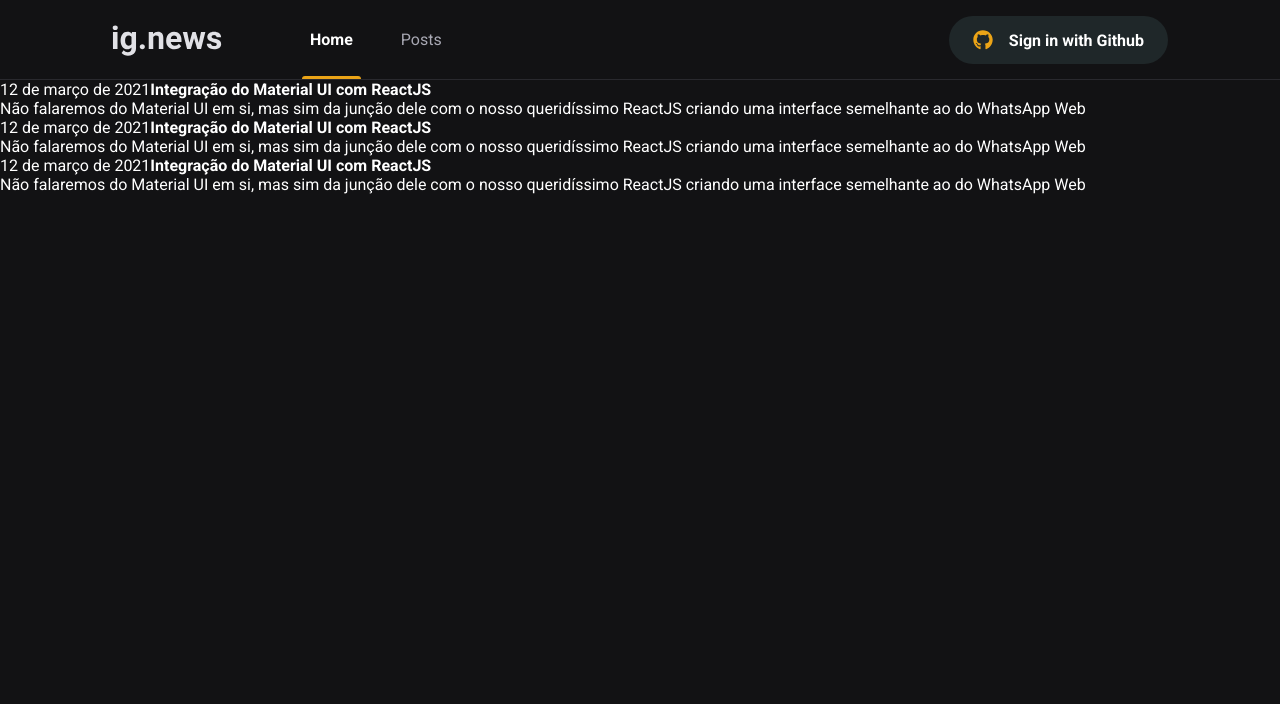
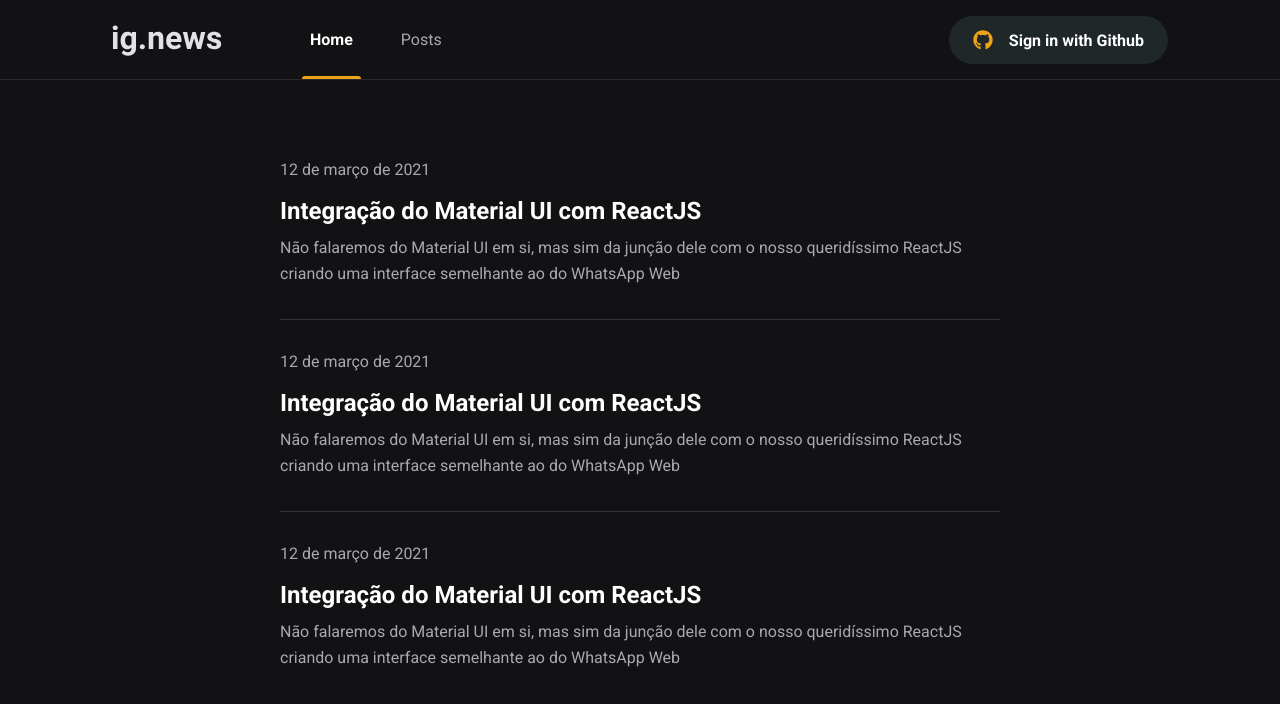
Before and after one commit to FelipeBrenner/ignite-reactjs-ignews, a Next.js app: page /posts in a window 1280 px wide. Shown: the top 704 px of the page. Built offline with nearby package versions, Linux system fonts and the light colour scheme; no server answers.

Commit message:
Added posts scss

```diff
--- a/src/pages/posts/index.tsx
+++ b/src/pages/posts/index.tsx
@@ -10,7 +10,7 @@
 
       <main className={styles.container}>
         <div className={styles.posts}>
-          <a>
+          <a href="#">
             <time>12 de março de 2021</time>
             <strong>Integração do Material UI com ReactJS</strong>
             <p>
@@ -19,7 +19,7 @@
               WhatsApp Web
             </p>
           </a>
-          <a>
+          <a href="#">
             <time>12 de março de 2021</time>
             <strong>Integração do Material UI com ReactJS</strong>
             <p>
@@ -28,7 +28,7 @@
               WhatsApp Web
             </p>
           </a>
-          <a>
+          <a href="#">
             <time>12 de março de 2021</time>
             <strong>Integração do Material UI com ReactJS</strong>
             <p>
--- a/src/pages/posts/styles.module.scss
+++ b/src/pages/posts/styles.module.scss
@@ -0,0 +1,45 @@
+.container {
+  max-width: 1120px;
+  margin: 0 auto;
+  padding: 0 2rem;
+}
+
+.posts {
+  max-width: 720px;
+  margin: 5rem auto 0;
+
+  a {
+    display: block;
+
+    & + a {
+      margin-top: 2rem;
+      padding-top: 2rem;
+      border-top: 1px solid var(--gray-700);
+    }
+
+    time {
+      font-size: 1rem;
+      display: flex;
+      align-items: center;
+      color: var(--gray-300);
+    }
+
+    strong {
+      display: block;
+      font-size: 1.5rem;
+      margin-top: 1rem;
+      line-height: 2rem;
+      transition: color 0.2s;
+    }
+
+    p {
+      color: var(--gray-300);
+      margin-top: 0.5rem;
+      line-height: 1.625rem;
+    }
+
+    &:hover strong {
+      color: var(--yellow-500);
+    }
+  }
+}
--- a/src/styles/global.scss
+++ b/src/styles/global.scss
@@ -9,6 +9,7 @@
 
   --gray-100: #e1e1e6;
   --gray-300: #a8a8b3;
+  --gray-700: #323238;
   --gray-800: #29292e;
   --gray-850: #1f2729;
   --gray-900: #121214;
@@ -34,7 +35,11 @@
   color: var(--white);
 }
 
-body, input, textarea, select, button {
+body,
+input,
+textarea,
+select,
+button {
   font: 400 1rem "Roboto", sans-serif;
 }
 
```
